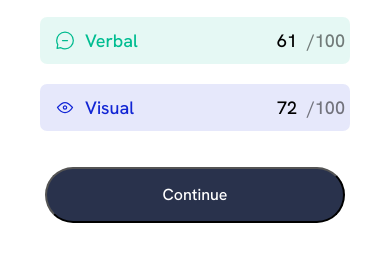
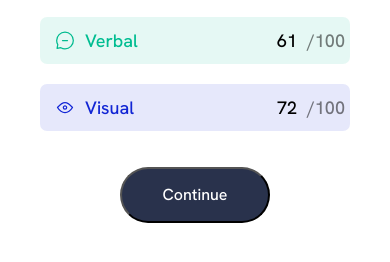
Before and after one commit to rubensantos12/Frontend-Mentor-Results-Sumary, a website built with Vite: page index.html in a window 390 px wide. Shown: the part 582-844 px from the top of the page. Built offline with nearby package versions, Linux system fonts and the light colour scheme.

Commit message:
Fixed button on mobile

```diff
--- a/style.css
+++ b/style.css
@@ -300,6 +300,10 @@ body{
   .button {
     margin-left: auto;
     margin-right: auto;
+    margin-bottom: 2rem;
+    padding-left: 2.5rem;
+    padding-right: 2.5rem;
+    width: auto;
   }
 }
 
```
